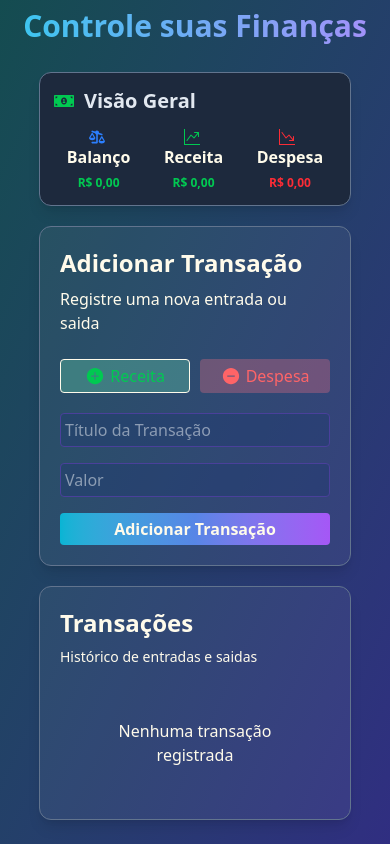
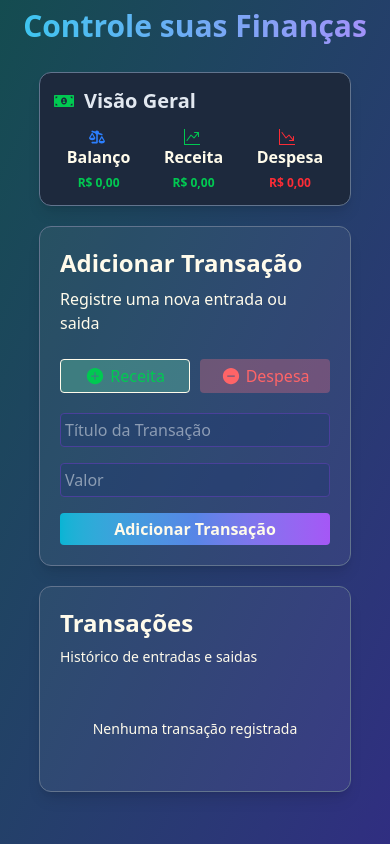
Before and after one commit to josehenriquedasilva/App-de-Finan-as, a React (Vite) app: page / in a window 390 px wide. Built offline with nearby package versions, Linux system fonts and the light colour scheme.

Commit message:
Atualização

```diff
--- a/componentes/Add_transacao.jsx
+++ b/componentes/Add_transacao.jsx
@@ -10,8 +10,20 @@ function Add_transacao({transacaoAdd, calculandoTransacoes}) {
     const verificaNumero = (Event) => {
         const valorInput = Event.target.value;
         const valorEmNumero = valorInput.replace(/[^0-9]/g, '');
-        setValorTransacao(valorEmNumero);
-    };
+
+    let valorFormatado = valorEmNumero;
+    if (valorEmNumero.length === 3) {
+        valorFormatado = valorEmNumero.replace(/(\d)(\d{2})$/, "$1,$2");
+    } else if (valorEmNumero.length === 4) {
+        valorFormatado = valorEmNumero.replace(/(\d{2})(\d{2})$/, "$1,$2");
+    } else if (valorEmNumero.length === 5) {
+        valorFormatado = valorEmNumero.replace(/(\d{3})(\d{2})$/, "$1,$2");
+    } else if (valorEmNumero.length > 5) {
+        valorFormatado = valorEmNumero.replace(/(\d)(\d{3})(\d{2})$/, "$1.$2,$3");
+    }
+    setValorTransacao(valorFormatado);
+  };
+
 
     return (
         <div className="flex flex-col gap-6 bg-terceira w-4/5 max-w-250 border-1 border-slate-500 rounded-xl shadow-lg p-5">
@@ -39,6 +51,7 @@ function Add_transacao({transacaoAdd, calculandoTransacoes}) {
 
                         <input className="bg-sexta text-slate-100 p-1 border border-setima rounded-sm focus:outline-none focus:ring-1 focus:ring-black" type="text" onChange={verificaNumero} placeholder="Valor" value={valorTransacao}/>
 
+
                         <button onClick={() => {
                             if (tituloTransacao === "" || valorTransacao === "") {
                                 setInputVazio(true)
--- a/componentes/Historico_transacoes.jsx
+++ b/componentes/Historico_transacoes.jsx
@@ -2,7 +2,8 @@ import { FaCircleArrowUp } from "react-icons/fa6";
 import { IoIosRemoveCircle } from "react-icons/io";
 import { HiTrash } from "react-icons/hi";
 
-function Historico_transacoes({transacoes, excluirTransacao, tratarValor}) {
+function Historico_transacoes({transacoes, excluirTransacao}) {
+
     return (
         <div className="flex flex-col w-4/5 max-w-250 bg-terceira border-1 border-slate-500 rounded-xl shadow-lg p-5 mb-5">
             <h3 className="text-2xl font-bold text-amber-50 mb-2">Transações</h3>
@@ -19,11 +20,11 @@ function Historico_transacoes({transacoes, excluirTransacao, tratarValor}) {
                             <p className="font-medium">{transacao.titulo}</p>
                         </div>
 
-                        <p className="font-medium">{transacao.receita ? <p className="text-green-600 text-sm md:text-base">+R${tratarValor(transacao.valor)}</p> : <p className="text-[#F22C3D]">-R${tratarValor(transacao.valor)}</p>}</p>
+                        <p className="font-medium">{transacao.receita ? <span className="text-green-600 text-sm md:text-base">+R${transacao.valor}</span> : <span className="text-[#F22C3D]">-R${transacao.valor}</span>}</p>
                         <HiTrash className="size-6 border border-red-300 rounded-2xl bg-red-500 p-[1.5px] cursor-pointer"
                         onClick={() => excluirTransacao(transacao)}/>
                     </li>
-                ))}</div> : <p className="text-amber-50 text-center p-8">Nenhuma transação registrada</p>}
+                ))}</div> : <p className="text-sm md:text-base text-amber-50 text-center p-8">Nenhuma transação registrada</p>}
             </ul>
         </div>
     );
--- a/componentes/Resumo.jsx
+++ b/componentes/Resumo.jsx
@@ -6,22 +6,21 @@ function Resumo({balanco, receita, despesa, tratarValor}) {
 
     return (
         <div className="flex flex-col w-4/5 max-w-250 bg-slate-800 md:bg-terceira border-1 border-slate-500 rounded-xl shadow-lg p-3.5 md:p-5">
-
             <h3 className="flex items-center text-xl md:text-2xl font-bold text-slate-200 md:mb-2"><FaMoneyBillAlt className="text-green-500 mr-2.5"/>Visão Geral</h3>
             <p className="max-md:hidden text-slate-100">Seu balanço geral</p>
             <div className="flex justify-around gap-2 md:justify-around md:gap-12 pt-2 md:pt-5">
-                <section className="text-center md:text-left md:bg-slate-800 md:w-40 md:max-w-52 md:h-24 md:rounded-lg">
+                <section className="text-center md:text-left md:bg-slate-800 md:min-w-40 md:h-24 md:rounded-lg">
                     <h4 className="md:text-lg md:flex md:items-center text-amber-50 font-bold m-1.5"><FaScaleUnbalancedFlip className="text-blue-500 ml-5.5 md:ml-0 md:mr-2.5"/>
                         Balanço</h4>
-                    <p className="text-xs md:text-2xl font-bold md:m-1.5 text-green-500">R$ {tratarValor(balanco)}</p>
+                    <p className="text-xs md:p-1 md:text-2xl font-bold md:m-1.5 text-green-500">R$ {tratarValor(balanco)}</p>
                 </section>
-                <section className="text-center md:text-left md:bg-slate-800 md:w-40 md:h-24 md:rounded-lg">
+                <section className="text-center md:text-left md:bg-slate-800 md:min-w-40 md:h-24 md:rounded-lg">
                     <h4 className="md:text-lg md:flex md:items-center text-amber-50 font-bold m-1.5"><BsGraphUpArrow className="text-green-500 ml-5 md:ml-0 md:mr-2.5"/>Receita</h4>
-                    <p className="text-xs md:text-2xl font-bold md:m-1.5 text-green-500">R$ {tratarValor(receita)}</p>
+                    <p className="text-xs md:p-1 md:text-2xl font-bold md:m-1.5 text-green-500">R$ {tratarValor(receita)}</p>
                 </section>
-                <section className="text-center md:text-left md:bg-slate-800 md:w-40 md:h-24 md:rounded-lg">
+                <section className="text-center md:text-left md:bg-slate-800 md:min-w-40 md:h-24 md:rounded-lg">
                     <h4 className="md:text-lg md:flex md:items-center text-amber-50 font-bold m-1.5"><BsGraphDownArrow className="text-red-500 ml-5.5 md:ml-0 md:mr-2.5"/>Despesa</h4>
-                    <p className="text-xs md:text-2xl font-bold md:m-1.5 text-red-500">R$ {tratarValor(despesa)}</p>
+                    <p className="text-xs md:p-1 md:text-2xl font-bold md:m-1.5 text-red-500">R$ {tratarValor(despesa)}</p>
                 </section>
             </div>
         </div>
--- a/index.html
+++ b/index.html
@@ -3,6 +3,7 @@
   <head>
     <meta charset="UTF-8" />
     <meta name="viewport" content="width=device-width, initial-scale=1.0" />
+    <link rel="shortcut icon" href="public/favicon-32x32.png" type="image/x-icon">
     <title>Controle de Finanças</title>
   </head>
   <body>
--- a/package.json
+++ b/package.json
@@ -13,6 +13,7 @@
     "react": "^19.0.0",
     "react-dom": "^19.0.0",
     "react-icons": "^5.5.0",
+    "react-number-format": "^5.4.4",
     "tailwindcss": "^4.1.5"
   },
   "devDependencies": {
--- a/src/App.jsx
+++ b/src/App.jsx
@@ -43,35 +43,49 @@ function App() {
     });
   };
 
-  function excluirTransacao(transacaoClick) {
-    const novasTransacoes = transacoes.filter(transacao => transacao.id !== transacaoClick.id);
-    setTransacoes(novasTransacoes);
-    if (transacaoClick.receita === true) {
-      setbalanco(balanco - transacaoClick.valor)
-      setReceita(receita - transacaoClick.valor)
-      if (balanco - transacaoClick.valor < 0) {
-        setbalanco(0)
-      }
-    } else if (transacaoClick.receita === false) {
-      setDespesa(despesa - transacaoClick.valor)
-      setbalanco(receita)
-    }
-  };
+  function calculandoTransacoes(valor, tipo) {
+    const valorSemFormato = valor.replace("R$ ", "").replace(/\./g, "").replace(",", ".");
 
-  function calculandoTransacoes(valor, tipo) {
+    const valorNumerico = parseFloat(valorSemFormato);
+
     if (tipo === true) {
-      setbalanco((balanco) => parseFloat(valor) + balanco)
-      setReceita((receita) => parseFloat(valor) + receita)
+      setbalanco((balancoAnterior) => balancoAnterior + valorNumerico);
+      setReceita((receitaAnterior) => receitaAnterior + valorNumerico);
     } else if (tipo === false) {
-      if (balanco - parseFloat(valor) <= 0) {
-        setbalanco(0)
-        setDespesa((despesa) => parseFloat(valor) + despesa)
+      if (balanco - valorNumerico <= 0) {
+        setbalanco(0);
+        setDespesa((despesaAnterior) => despesaAnterior + valorNumerico);
       } else {
-        setbalanco((balanco) => balanco - parseFloat(valor))
-        setDespesa((despesa) => parseFloat(valor) + despesa)
+        setbalanco((balancoAnterior) => balancoAnterior - valorNumerico);
+        setDespesa((despesaAnterior) => despesaAnterior + valorNumerico);
       }
     }
-  };
+  }
+
+function excluirTransacao(transacaoClick) {
+  const novasTransacoes = transacoes.filter(
+    (transacao) => transacao.id !== transacaoClick.id
+  );
+  setTransacoes(novasTransacoes);
+
+  const valorSemFormato = transacaoClick.valor
+    .replace("R$ ", "")
+    .replace(/\./g, "")
+    .replace(",", ".");
+  const valorNumerico = parseFloat(valorSemFormato);
+
+  if (transacaoClick.receita === true) {
+    setbalanco((balancoAnterior) => balancoAnterior - valorNumerico);
+    setReceita((receitaAnterior) => receitaAnterior - valorNumerico);
+    if (balanco - valorNumerico < 0) {
+      setbalanco(0);
+    }
+  } else if (transacaoClick.receita === false) {
+    setDespesa((despesaAnterior) => despesaAnterior - valorNumerico);
+    setbalanco(receita)
+  }
+}
+
 
   return (
     <div className="min-h-screen flex flex-col items-center gap-5 bg-gradient-to-br from-primeira to-segunda">
@@ -89,7 +103,6 @@ function App() {
       />
       <Historico_transacoes
       transacoes={transacoes}
-      tratarValor={tratarValor}
       excluirTransacao={excluirTransacao}
       />
     </div>
```
Also changed, not shown: public/favicon-32x32.png (added), 1 other file (tests, documents, lock files or other folders).
